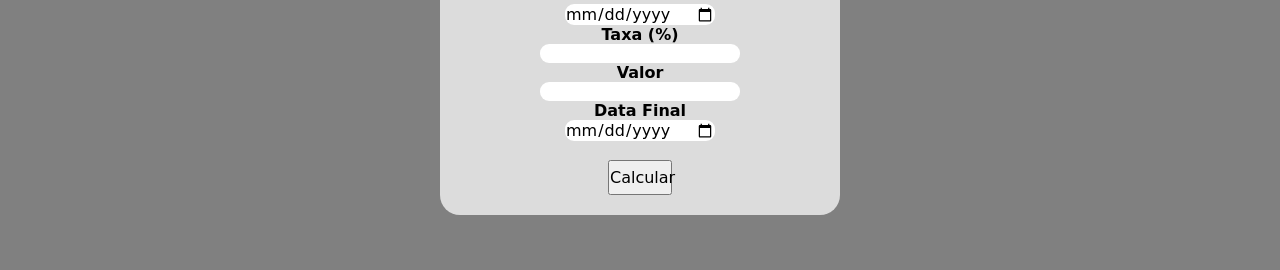
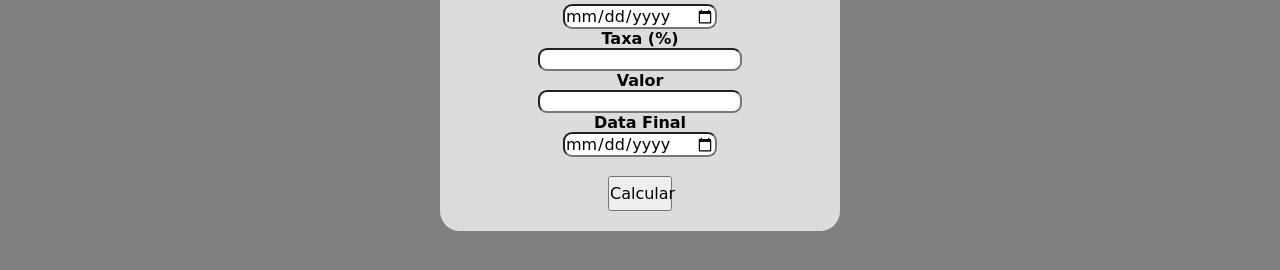
Before and after one commit to swagzerah/higorcaetano, a plain HTML site: page calculadora.html in a window 1280 px wide. Shown: the part 182-452 px from the top of the page. Drawn offline with Linux system fonts and the light colour scheme; a web font is replaced by a local one.

Commit message:
Update style.css

```diff
--- a/style.css
+++ b/style.css
@@ -13,8 +13,6 @@ body {
 
 input {
     border-radius: 9px;
-    border: none;
-    outline: none;
 }
 
 #name {
```
